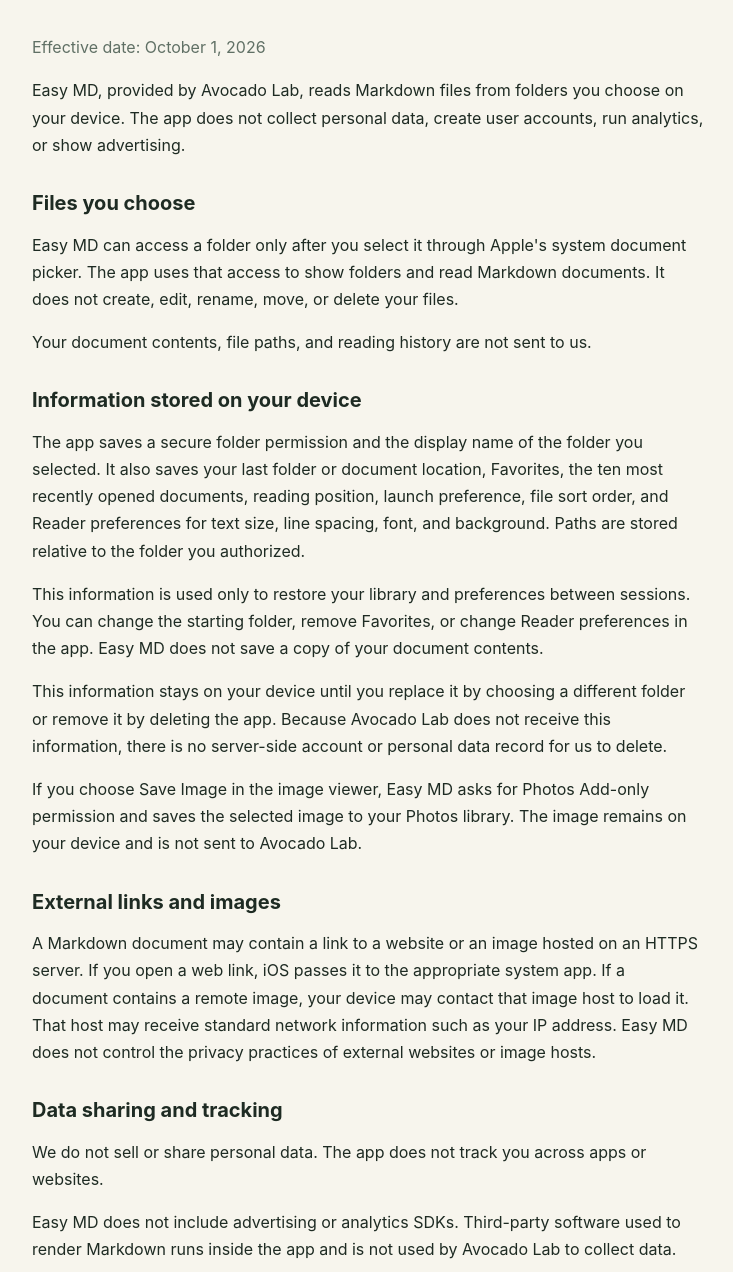
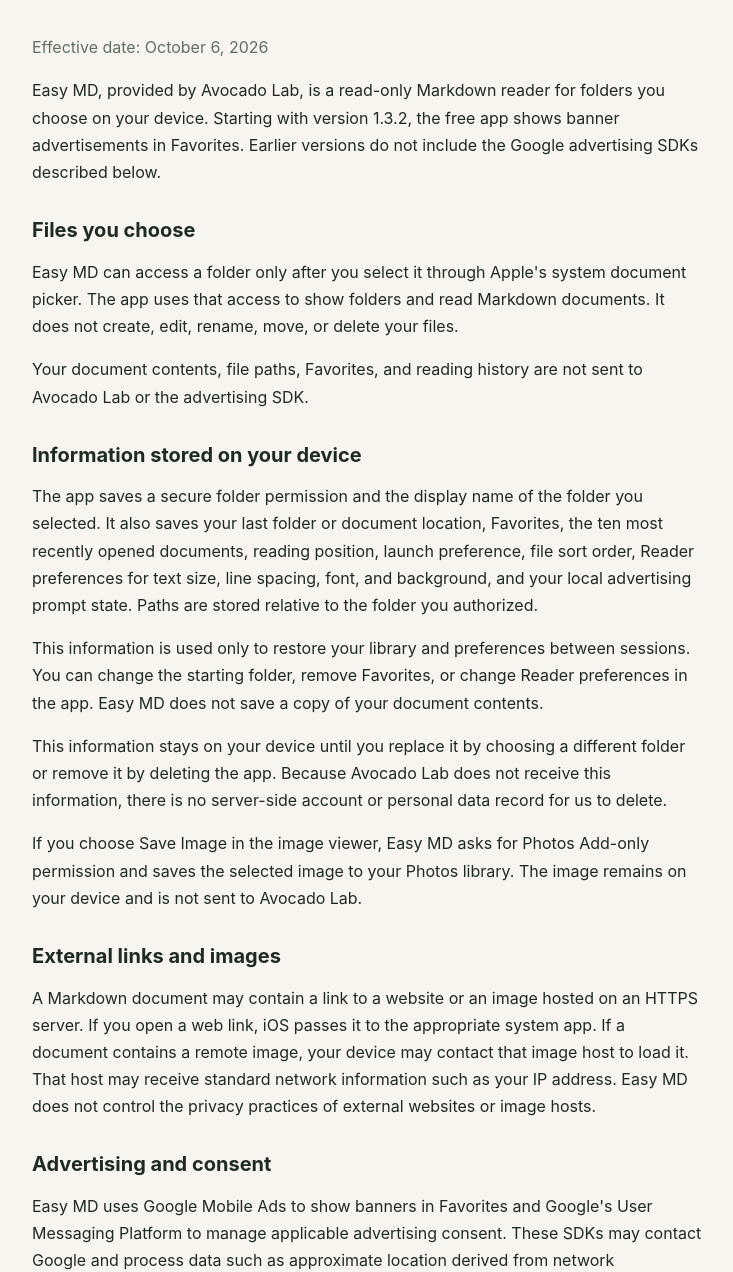
Before and after one commit to kt-avocadolab/avocado-lab-website, a website: page privacy/easy-md/index.html in a window 1280 px wide. Shown: the part 172-1444 px from the top of the page, without its empty margins (272-1005 px from the left). Drawn offline with Linux system fonts and the light colour scheme.

Commit message:
Prepare Easy MD 1.3.2 advertising privacy policy

```diff
--- a/privacy/easy-md/index.html
+++ b/privacy/easy-md/index.html
@@ -26,15 +26,15 @@
 <body>
   <main>
     <h1>Privacy Policy for Easy MD</h1>
-    <p class="date">Effective date: October 1, 2026</p>
-    <p>Easy MD, provided by Avocado Lab, reads Markdown files from folders you choose on your device. The app does not collect personal data, create user accounts, run analytics, or show advertising.</p>
+    <p class="date">Effective date: October 6, 2026</p>
+    <p>Easy MD, provided by Avocado Lab, is a read-only Markdown reader for folders you choose on your device. Starting with version 1.3.2, the free app shows banner advertisements in Favorites. Earlier versions do not include the Google advertising SDKs described below.</p>
 
     <h2>Files you choose</h2>
     <p>Easy MD can access a folder only after you select it through Apple's system document picker. The app uses that access to show folders and read Markdown documents. It does not create, edit, rename, move, or delete your files.</p>
-    <p>Your document contents, file paths, and reading history are not sent to us.</p>
+    <p>Your document contents, file paths, Favorites, and reading history are not sent to Avocado Lab or the advertising SDK.</p>
 
     <h2>Information stored on your device</h2>
-    <p>The app saves a secure folder permission and the display name of the folder you selected. It also saves your last folder or document location, Favorites, the ten most recently opened documents, reading position, launch preference, file sort order, and Reader preferences for text size, line spacing, font, and background. Paths are stored relative to the folder you authorized.</p>
+    <p>The app saves a secure folder permission and the display name of the folder you selected. It also saves your last folder or document location, Favorites, the ten most recently opened documents, reading position, launch preference, file sort order, Reader preferences for text size, line spacing, font, and background, and your local advertising prompt state. Paths are stored relative to the folder you authorized.</p>
     <p>This information is used only to restore your library and preferences between sessions. You can change the starting folder, remove Favorites, or change Reader preferences in the app. Easy MD does not save a copy of your document contents.</p>
     <p>This information stays on your device until you replace it by choosing a different folder or remove it by deleting the app. Because Avocado Lab does not receive this information, there is no server-side account or personal data record for us to delete.</p>
     <p>If you choose Save Image in the image viewer, Easy MD asks for Photos Add-only permission and saves the selected image to your Photos library. The image remains on your device and is not sent to Avocado Lab.</p>
@@ -42,12 +42,13 @@
     <h2>External links and images</h2>
     <p>A Markdown document may contain a link to a website or an image hosted on an HTTPS server. If you open a web link, iOS passes it to the appropriate system app. If a document contains a remote image, your device may contact that image host to load it. That host may receive standard network information such as your IP address. Easy MD does not control the privacy practices of external websites or image hosts.</p>
 
-    <h2>Data sharing and tracking</h2>
-    <p>We do not sell or share personal data. The app does not track you across apps or websites.</p>
-    <p>Easy MD does not include advertising or analytics SDKs. Third-party software used to render Markdown runs inside the app and is not used by Avocado Lab to collect data.</p>
+    <h2>Advertising and consent</h2>
+    <p>Easy MD uses Google Mobile Ads to show banners in Favorites and Google's User Messaging Platform to manage applicable advertising consent. These SDKs may contact Google and process data such as approximate location derived from network information, a device identifier, advertising and app interaction data, and crash or performance diagnostics. Google describes its advertising data practices in its <a href="https://developers.google.com/admob/ios/privacy/data-disclosure">advertising privacy disclosures</a> and <a href="https://policies.google.com/privacy">Privacy Policy</a>.</p>
+    <p>When applicable, Easy MD asks for advertising consent and offers Privacy Options in Settings. On iOS, it asks for tracking permission after you add your first Favorite and enter Favorites. If you decline tracking, eligible ads may still appear without the advertising identifier. If the consent platform does not allow ad requests or its current status cannot be confirmed, the app does not request an ad. You can change iOS tracking permission in Settings and use the in-app Privacy Options when offered.</p>
+    <p>Avocado Lab does not receive your Markdown content through these SDKs. Advertising data may be processed by Google under its own policies. The app does not create an Avocado Lab account or run a separate analytics service.</p>
 
     <h2>Children's privacy</h2>
-    <p>Easy MD does not knowingly collect personal information from children or any other users.</p>
+    <p>Easy MD does not knowingly collect children's information. Advertising partners may process data as described above; children should use the app with a parent or guardian's guidance.</p>
 
     <h2>Changes to this policy</h2>
     <p>If the app's data practices change, this policy will be updated before the change is released. The effective date at the top of this page will show when the latest version took effect.</p>
```
Also changed, not shown: tests/site.test.js (+3 -1 lines).
